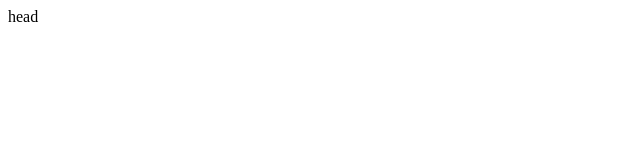
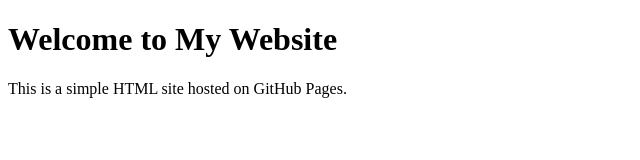
Before and after one commit to tiilop/my-website, a plain HTML site: page index.html in a window 1280 px wide. Shown: the whole page, without its empty margins (0-640 px from the left). Drawn offline with Linux system fonts and the light colour scheme.

Commit message:
Update index.html

```diff
--- a/index.html
+++ b/index.html
@@ -1,4 +1,17 @@
-
+<!DOCTYPE html>
+<html lang="en">
+<head>
+  <meta charset="UTF-8" />
+  <meta name="viewport" content="width=device-width, initial-scale=1.0" />
+  <title>My Website</title>
+  <link rel="stylesheet" href="styles.css" />
+  <link rel="icon" href="favicon.ico" />
+</head>
+<body>
+  <h1>Welcome to My Website</h1>
+  <p>This is a simple HTML site hosted on GitHub Pages.</p>
+</body>
+</html>
 <html lang="en">
 <head>
     <meta charset="UTF-8">
@@ -6,7 +19,6 @@
     <title>Document</title>
 </head>
 <body>
-  <p>head</p>
 
 </body>
 </html>
```
